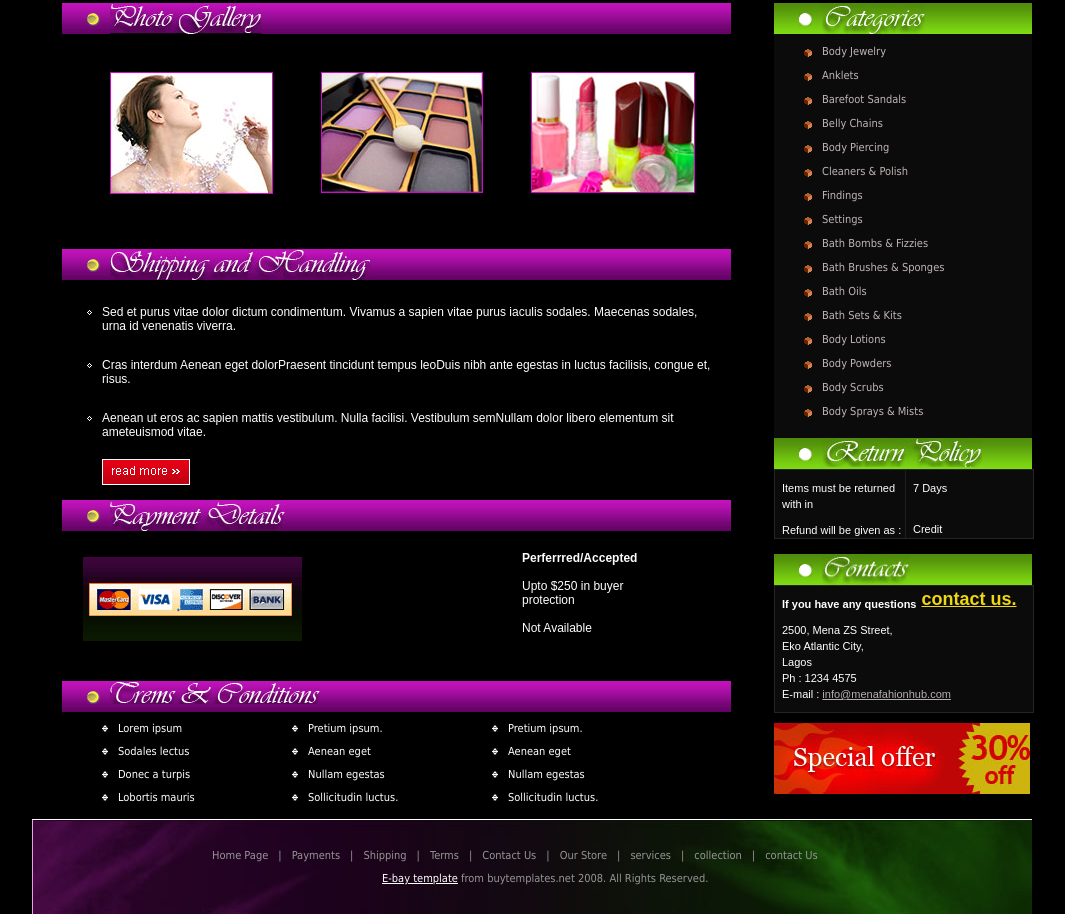
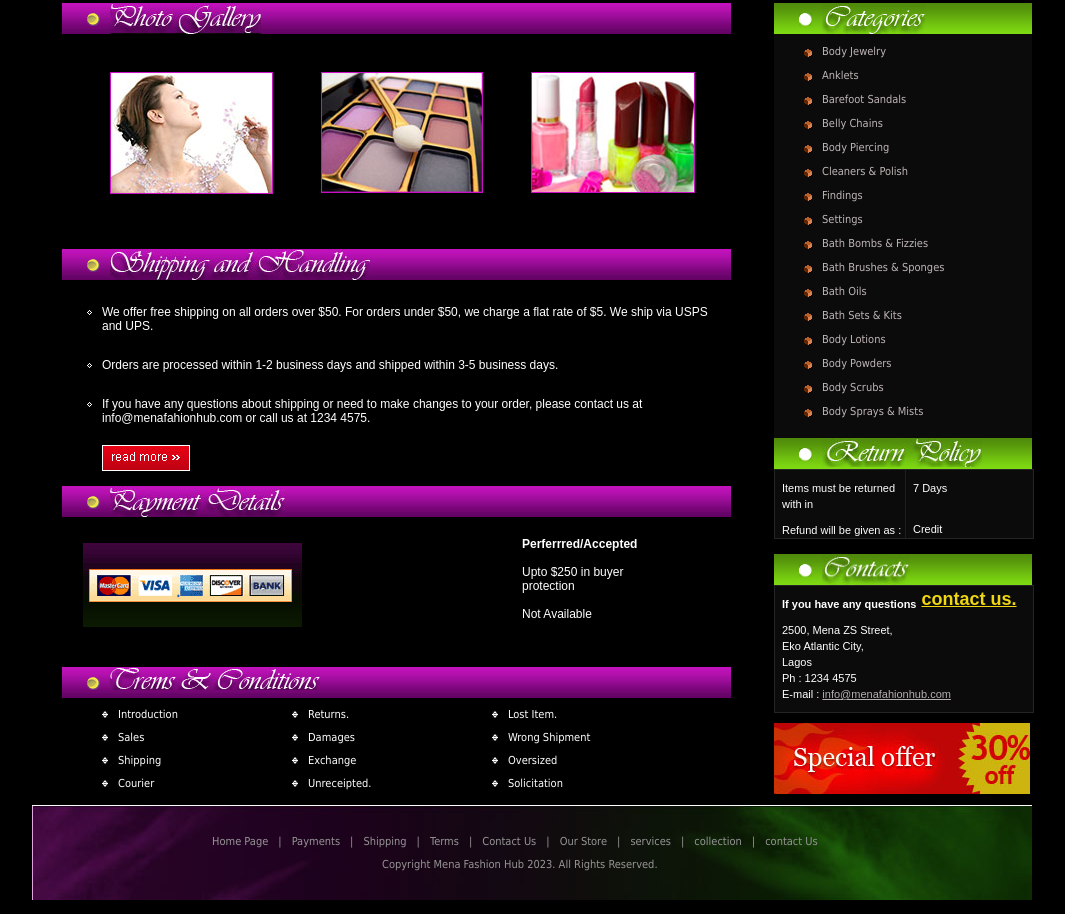
Before and after one commit to theguru1414/MenaFashionHub, a plain HTML site: page index.html in a window 1280 px wide. Shown: the part 409-1323 px from the top of the page, without its empty margins (108-1173 px from the left). Drawn offline with Linux system fonts and the light colour scheme.

Commit message:
Update index.html

```diff
--- a/index.html
+++ b/index.html
@@ -25,13 +25,13 @@
         <div style="float:left; padding-bottom:55px;"> <img src="images/cnt_image1.jpg" width="161" height="120" alt="" class="cnt_image1" /> <img src="images/cnt_image2.jpg" width="160" height="119" alt="" class="cnt_image1" /> <img src="images/cnt_image3.jpg" width="162" height="119" alt="" class="cnt_image1" /> </div>
         <div class="cnt_headingblock"> <img src="images/cnt_btn1.gif" width="13" height="13" alt="" class="cnt_btn1" /> <img src="images/cnt_heading2.jpg" width="260" height="30" alt="" class="cnt_heading" /> </div>
         <div style="float:left; width:670px;"> <img src="images/cnt_btn2.gif" width="5" height="5" alt="" class="cnt_btn2" />
-          <div class="cnt_txt1">Sed et purus vitae dolor dictum condimentum. Vivamus a sapien vitae purus iaculis sodales. Maecenas sodales, urna id venenatis viverra.</div>
+          <div class="cnt_txt1">We offer free shipping on all orders over $50. For orders under $50, we charge a flat rate of $5. We ship via USPS and UPS.</div>
         </div>
         <div style="float:left; width:670px;"> <img src="images/cnt_btn2.gif" width="5" height="5" alt="" class="cnt_btn2" />
-          <div class="cnt_txt1">Cras interdum Aenean eget dolorPraesent tincidunt tempus leoDuis nibh ante egestas in luctus facilisis, congue et, risus. </div>
+          <div class="cnt_txt1">Orders are processed within 1-2 business days and shipped within 3-5 business days. </div>
         </div>
         <div style="float:left; width:670px;"> <img src="images/cnt_btn2.gif" width="5" height="5" alt="" class="cnt_btn2" />
-          <div class="cnt_txt1">Aenean ut eros ac sapien mattis vestibulum. Nulla facilisi. Vestibulum semNullam dolor libero elementum sit ameteuismod vitae.</div>
+          <div class="cnt_txt1">If you have any questions about shipping or need to make changes to your order, please contact us at info@menafahionhub.com or call us at 1234 4575.</div>
         </div>
         <a href="#"><img src="images/cnt_readmore.gif" width="88" height="26" alt="" class="cnt_readmore" /></a>
         <div class="cnt_headingblock"> <img src="images/cnt_btn1.gif" width="13" height="13" alt="" class="cnt_btn1" /> <img src="images/cnt_heading4.jpg" width="175" height="30" alt="" class="cnt_heading" /> </div>
@@ -46,22 +46,22 @@
         <div class="cnt_headingblock"> <img src="images/cnt_btn1.gif" width="13" height="13" alt="" class="cnt_btn1" /> <img src="images/cnt_heading3.gif" width="210" height="22" alt="" class="cnt_heading" /> </div>
         <div class="cnt_innerblock1">
           <div class="cnt_inner1">
-            <p style="float:left; width:180px; margin:10px 0 0 10px;"> <img src="images/cnt_btn3.gif" width="6" height="7" alt="" class="cntr_btn" /> <span class="cnt_listtxt">Lorem ipsum</span> </p>
-            <p style="float:left; width:180px; margin:10px 0 0 10px;"> <img src="images/cnt_btn3.gif" width="6" height="7" alt="" class="cntr_btn" /> <span class="cnt_listtxt">Sodales lectus</span> </p>
-            <p style="float:left; width:180px; margin:10px 0 0 10px;"> <img src="images/cnt_btn3.gif" width="6" height="7" alt="" class="cntr_btn" /> <span class="cnt_listtxt">Donec a turpis </span> </p>
-            <p style="float:left; width:180px; margin:10px 0 0px 10px; padding-bottom:15px;"> <img src="images/cnt_btn3.gif" width="6" height="7" alt="" class="cntr_btn" /> <span class="cnt_listtxt">Lobortis mauris</span> </p>
+            <p style="float:left; width:180px; margin:10px 0 0 10px;"> <img src="images/cnt_btn3.gif" width="6" height="7" alt="" class="cntr_btn" /> <span class="cnt_listtxt">Introduction</span> </p>
+            <p style="float:left; width:180px; margin:10px 0 0 10px;"> <img src="images/cnt_btn3.gif" width="6" height="7" alt="" class="cntr_btn" /> <span class="cnt_listtxt">Sales</span> </p>
+            <p style="float:left; width:180px; margin:10px 0 0 10px;"> <img src="images/cnt_btn3.gif" width="6" height="7" alt="" class="cntr_btn" /> <span class="cnt_listtxt">Shipping </span> </p>
+            <p style="float:left; width:180px; margin:10px 0 0px 10px; padding-bottom:15px;"> <img src="images/cnt_btn3.gif" width="6" height="7" alt="" class="cntr_btn" /> <span class="cnt_listtxt">Courier</span> </p>
           </div>
           <div class="cnt_inner1">
-            <p style="float:left; width:180px; margin:10px 0 0 0px;"> <img src="images/cnt_btn3.gif" width="6" height="7" alt="" class="cntr_btn" /> <span class="cnt_listtxt">Pretium ipsum.</span> </p>
-            <p style="float:left; width:180px; margin:10px 0 0 0px;"> <img src="images/cnt_btn3.gif" width="6" height="7" alt="" class="cntr_btn" /> <span class="cnt_listtxt">Aenean eget</span> </p>
-            <p style="float:left; width:180px; margin:10px 0 0 0px;"> <img src="images/cnt_btn3.gif" width="6" height="7" alt="" class="cntr_btn" /> <span class="cnt_listtxt">Nullam egestas</span> </p>
-            <p style="float:left; width:180px; margin:10px 0 0 0px;"> <img src="images/cnt_btn3.gif" width="6" height="7" alt="" class="cntr_btn" /> <span class="cnt_listtxt">Sollicitudin luctus.</span> </p>
+            <p style="float:left; width:180px; margin:10px 0 0 0px;"> <img src="images/cnt_btn3.gif" width="6" height="7" alt="" class="cntr_btn" /> <span class="cnt_listtxt">Returns.</span> </p>
+            <p style="float:left; width:180px; margin:10px 0 0 0px;"> <img src="images/cnt_btn3.gif" width="6" height="7" alt="" class="cntr_btn" /> <span class="cnt_listtxt">Damages</span> </p>
+            <p style="float:left; width:180px; margin:10px 0 0 0px;"> <img src="images/cnt_btn3.gif" width="6" height="7" alt="" class="cntr_btn" /> <span class="cnt_listtxt">Exchange</span> </p>
+            <p style="float:left; width:180px; margin:10px 0 0 0px;"> <img src="images/cnt_btn3.gif" width="6" height="7" alt="" class="cntr_btn" /> <span class="cnt_listtxt">Unreceipted.</span> </p>
           </div>
           <div class="cnt_inner1">
-            <p style="float:left; width:180px; margin:10px 0 0 0px;"> <img src="images/cnt_btn3.gif" width="6" height="7" alt="" class="cntr_btn" /> <span class="cnt_listtxt">Pretium ipsum.</span> </p>
-            <p style="float:left; width:180px; margin:10px 0 0 0px;"> <img src="images/cnt_btn3.gif" width="6" height="7" alt="" class="cntr_btn" /> <span class="cnt_listtxt">Aenean eget</span> </p>
-            <p style="float:left; width:180px; margin:10px 0 0 0px;"> <img src="images/cnt_btn3.gif" width="6" height="7" alt="" class="cntr_btn" /> <span class="cnt_listtxt">Nullam egestas</span> </p>
-            <p style="float:left; width:180px; margin:10px 0 0 0px;"> <img src="images/cnt_btn3.gif" width="6" height="7" alt="" class="cntr_btn" /> <span class="cnt_listtxt">Sollicitudin luctus.</span> </p>
+            <p style="float:left; width:180px; margin:10px 0 0 0px;"> <img src="images/cnt_btn3.gif" width="6" height="7" alt="" class="cntr_btn" /> <span class="cnt_listtxt">Lost Item.</span> </p>
+            <p style="float:left; width:180px; margin:10px 0 0 0px;"> <img src="images/cnt_btn3.gif" width="6" height="7" alt="" class="cntr_btn" /> <span class="cnt_listtxt">Wrong Shipment</span> </p>
+            <p style="float:left; width:180px; margin:10px 0 0 0px;"> <img src="images/cnt_btn3.gif" width="6" height="7" alt="" class="cntr_btn" /> <span class="cnt_listtxt">Oversized</span> </p>
+            <p style="float:left; width:180px; margin:10px 0 0 0px;"> <img src="images/cnt_btn3.gif" width="6" height="7" alt="" class="cntr_btn" /> <span class="cnt_listtxt">Solicitation</span> </p>
           </div>
         </div>
       </div>
@@ -159,7 +159,7 @@
         <a href="#"  class="fp_txt">collection</a>
         <p class="fp_divi">|</p>
         <a href="#"  class="fp_txt">contact Us</a>
-        <p class="fp_txt1"><a href="http://www.buytemplates.net/eBay-auction-templates-web-templates.aspx" style="color:#FFFFFF;">E-bay template</a> from buytemplates.net 2008. All Rights Reserved.</p>
+        <p class="fp_txt1">Copyright Mena Fashion Hub 2023. All Rights Reserved.</p>
       </div>
     </div>
   </div>
```
